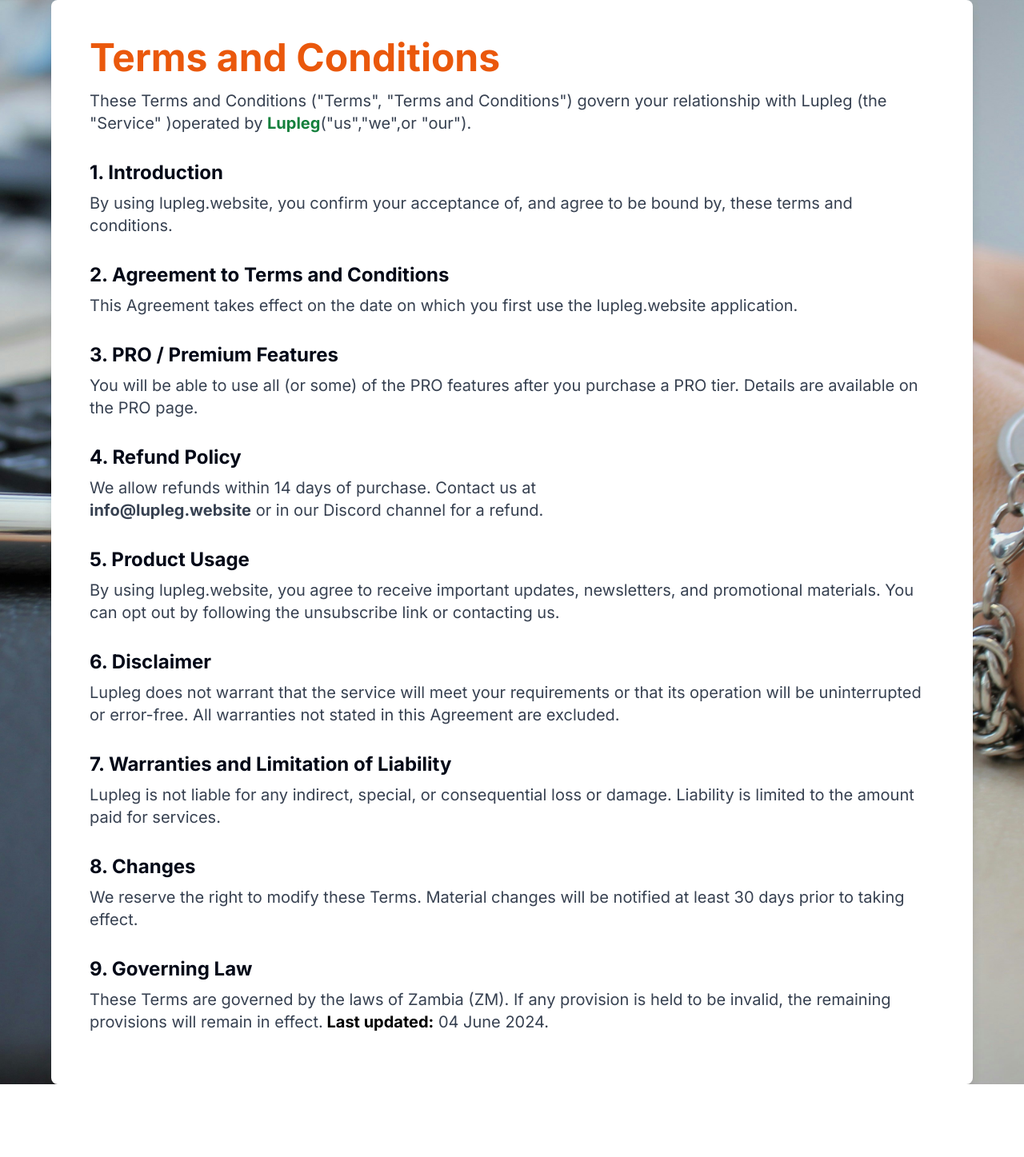
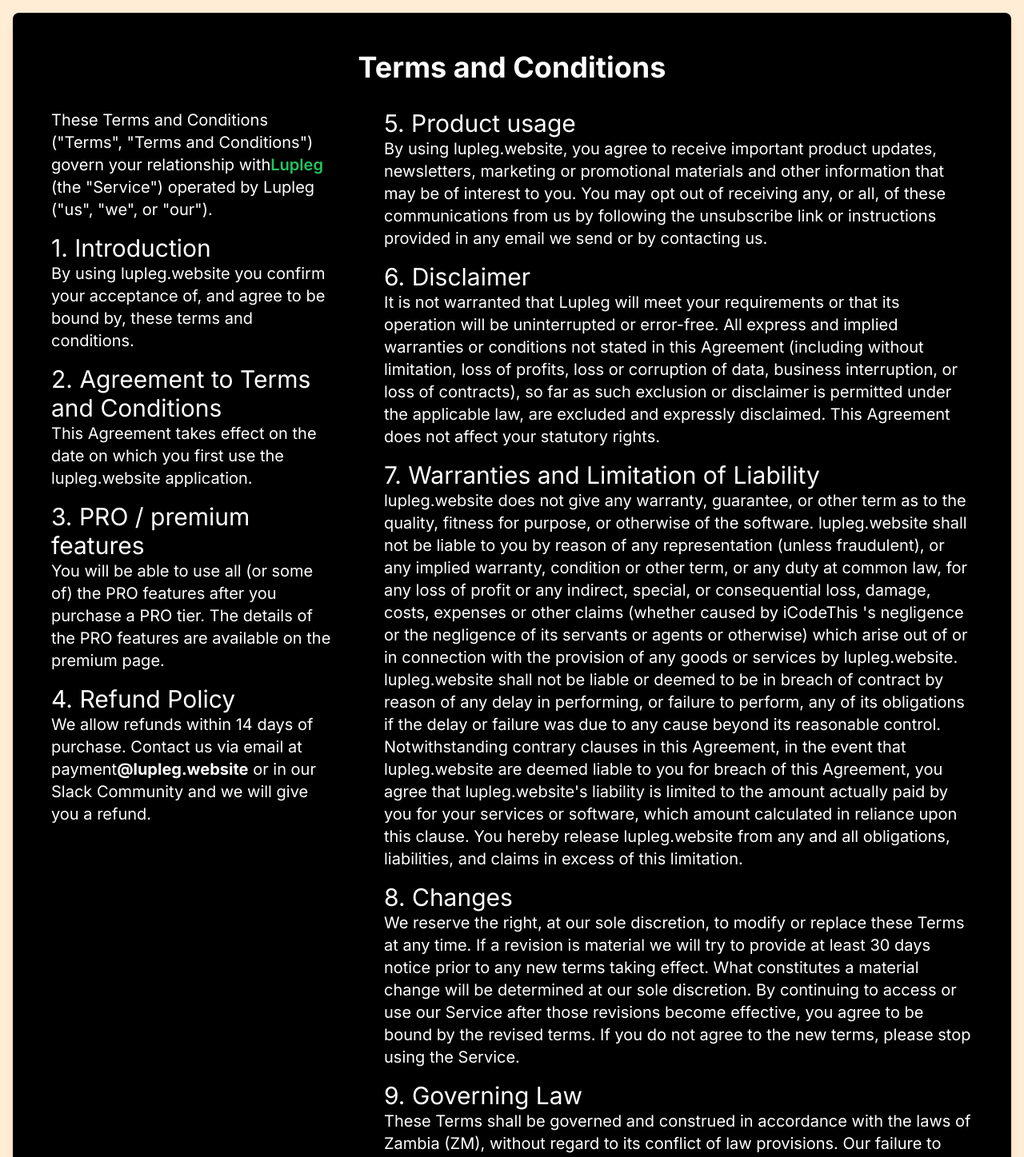
Before and after one commit to Lupleg/Conference, a Next.js app: page /terms in a window 1280 px wide. Shown: the top 1447 px of the page at 80% size. Before the commit the page ends 1356 px from the top, so only its background shows below. Built offline with nearby package versions, Linux system fonts and the light colour scheme.

Commit message:
worked on terms page.

```diff
--- a/app/terms/page.jsx
+++ b/app/terms/page.jsx
@@ -2,94 +2,145 @@
 
 export default function TermsPage() {
   return (
-    <div
-      className="bg-custom-bg bg-cover bg-center min-h-screen flex items-center justify-center"
-      style={{ backgroundImage: "url(/back.jpg)" }}
-    >
-      <div
-        className="bg-white p-6 sm:p-8 md:p-10 lg:p-12 rounded-lg shadow-lg flex flex-col max-w-full mx-4 sm:mx-6 lg:mx-auto"
-        style={{
-          width: "90vw",
-          maxWidth: "1200px",
-          minHeight: "80vh",
-        }}
-      >
-        <h1 className="text-2xl sm:text-3xl md:text-5xl font-bold text-orange-600 mb-4">
+    <div className="min-h-screen bg-orange-100 flex items-center justify-center p-4">
+      <div className="bg-black text-white p-6 sm:p-8 md:p-10 lg:p-12 shadow-lg w-full max-w-7xl rounded-lg flex flex-col justify-between">
+        <div>
+          <h1 className="text-3xl sm:text-4xl font-bold mb-6 sm:mb-8 text-center">
             Terms and Conditions
           </h1>
-        <p className="text-gray-700 mb-4 text-base sm:text-lg md:text-xl">
-          These Terms and Conditions ("Terms", "Terms and Conditions") govern
-          your relationship with Lupleg (the "Service" )operated by{" "}
-          <span className="text-green-700 font-bold">Lupleg</span>
-          ("us","we",or "our").
+          <div className="flex flex-col lg:flex-row">
+            <aside className="lg:w-1/3 lg:pr-8 mb-6 lg:mb-0">
+              <p className="mb-4 text-lg sm:text-xl">
+                These Terms and Conditions ("Terms", "Terms and Conditions")
+                govern your relationship with
+                <span className="text-green-500 font-semibold">
+                  Lupleg
+                </span>{" "}
+                (the "Service") operated by Lupleg ("us", "we", or "our").
               </p>
-        <h3 className="text-lg sm:text-xl md:text-2xl font-bold mt-4 mb-2">
+              <h3 className="text-xl sm:text-2xl lg:text-3xl">
                 1. Introduction
               </h3>
-        <p className="text-gray-700 mb-4 text-base sm:text-lg md:text-xl">
-          By using lupleg.website, you confirm your acceptance of, and agree to
-          be bound by, these terms and conditions.
+              <p className="mb-4 text-lg sm:text-xl">
+                By using lupleg.website you confirm your acceptance of, and
+                agree to be bound by, these terms and conditions.
               </p>
-        <h3 className="text-lg sm:text-xl md:text-2xl font-bold mt-4 mb-2">
+              <h3 className="text-xl sm:text-2xl lg:text-3xl">
                 2. Agreement to Terms and Conditions
               </h3>
-        <p className="text-gray-700 mb-4 text-base sm:text-lg md:text-xl">
-          This Agreement takes effect on the date on which you first use the
-          lupleg.website application.
+              <p className="mb-4 text-lg sm:text-xl">
+                This Agreement takes effect on the date on which you first use
+                the lupleg.website application.
               </p>
-        <h3 className="text-lg sm:text-xl md:text-2xl font-bold mt-4 mb-2">
-          3. PRO / Premium Features
+              <h3 className="text-xl sm:text-2xl lg:text-3xl">
+                3. PRO / premium features
               </h3>
-        <p className="text-gray-700 mb-4 text-base sm:text-lg md:text-xl">
-          You will be able to use all (or some) of the PRO features after you
-          purchase a PRO tier. Details are available on the PRO page.
+              <p className="mb-4 text-lg sm:text-xl">
+                You will be able to use all (or some of) the PRO features after
+                you purchase a PRO tier. The details of the PRO features are
+                available on the premium page.
               </p>
-        <h3 className="text-lg sm:text-xl md:text-2xl font-bold mt-4 mb-2">
+              <h3 className="text-xl sm:text-2xl lg:text-3xl">
                 4. Refund Policy
               </h3>
-        <p className="text-gray-700 mb-4 text-base sm:text-lg md:text-xl">
-          We allow refunds within 14 days of purchase. Contact us at <br />
-          <b>info@lupleg.website</b> or in our Discord channel for a refund.
+              <p className="mb-4 text-lg sm:text-xl">
+                We allow refunds within 14 days of purchase. Contact us via
+                email at payment
+                <span className="font-bold">@lupleg.website</span> or in our
+                Slack Community and we will give you a refund.
               </p>
-        <h3 className="text-lg sm:text-xl md:text-2xl font-bold mt-4 mb-2">
-          5. Product Usage
+            </aside>
+            <div className="lg:w-2/3 lg:pl-8">
+              <h3 className="text-xl sm:text-2xl lg:text-3xl">
+                5. Product usage
               </h3>
-        <p className="text-gray-700 mb-4 text-base sm:text-lg md:text-xl">
-          By using lupleg.website, you agree to receive important updates,
-          newsletters, and promotional materials. You can opt out by following
-          the unsubscribe link or contacting us.
+              <p className="mb-4 text-lg sm:text-xl">
+                By using lupleg.website, you agree to receive important product
+                updates, newsletters, marketing or promotional materials and
+                other information that may be of interest to you. You may opt
+                out of receiving any, or all, of these communications from us by
+                following the unsubscribe link or instructions provided in any
+                email we send or by contacting us.
               </p>
-        <h3 className="text-lg sm:text-xl md:text-2xl font-bold mt-4 mb-2">
-          6. Disclaimer
-        </h3>
-        <p className="text-gray-700 mb-4 text-base sm:text-lg md:text-xl">
-          Lupleg does not warrant that the service will meet your requirements
-          or that its operation will be uninterrupted or error-free. All
-          warranties not stated in this Agreement are excluded.
+              <h3 className="text-xl sm:text-2xl lg:text-3xl">6. Disclaimer</h3>
+              <p className="mb-4 text-lg sm:text-xl">
+                It is not warranted that Lupleg will meet your requirements or
+                that its operation will be uninterrupted or error-free. All
+                express and implied warranties or conditions not stated in this
+                Agreement (including without limitation, loss of profits, loss
+                or corruption of data, business interruption, or loss of
+                contracts), so far as such exclusion or disclaimer is permitted
+                under the applicable law, are excluded and expressly disclaimed.
+                This Agreement does not affect your statutory rights.
               </p>
-        <h3 className="text-lg sm:text-xl md:text-2xl font-bold mt-4 mb-2">
+              <h3 className="text-xl sm:text-2xl lg:text-3xl">
                 7. Warranties and Limitation of Liability
               </h3>
-        <p className="text-gray-700 mb-4 text-base sm:text-lg md:text-xl">
-          Lupleg is not liable for any indirect, special, or consequential loss
-          or damage. Liability is limited to the amount paid for services.
+              <p className="mb-4 text-lg sm:text-xl">
+                lupleg.website does not give any warranty, guarantee, or other
+                term as to the quality, fitness for purpose, or otherwise of the
+                software. lupleg.website shall not be liable to you by reason of
+                any representation (unless fraudulent), or any implied warranty,
+                condition or other term, or any duty at common law, for any loss
+                of profit or any indirect, special, or consequential loss,
+                damage, costs, expenses or other claims (whether caused by
+                iCodeThis 's negligence or the negligence of its servants or
+                agents or otherwise) which arise out of or in connection with
+                the provision of any goods or services by lupleg.website.
+                lupleg.website shall not be liable or deemed to be in breach of
+                contract by reason of any delay in performing, or failure to
+                perform, any of its obligations if the delay or failure was due
+                to any cause beyond its reasonable control. Notwithstanding
+                contrary clauses in this Agreement, in the event that
+                lupleg.website are deemed liable to you for breach of this
+                Agreement, you agree that lupleg.website's liability is limited
+                to the amount actually paid by you for your services or
+                software, which amount calculated in reliance upon this clause.
+                You hereby release lupleg.website from any and all obligations,
+                liabilities, and claims in excess of this limitation.
               </p>
-        <h3 className="text-lg sm:text-xl md:text-2xl font-bold mt-4 mb-2">
-          8. Changes
-        </h3>
-        <p className="text-gray-700 mb-4 text-base sm:text-lg md:text-xl">
-          We reserve the right to modify these Terms. Material changes will be
-          notified at least 30 days prior to taking effect.
+              <h3 className="text-xl sm:text-2xl lg:text-3xl">8. Changes</h3>
+              <p className="mb-4 text-lg sm:text-xl">
+                We reserve the right, at our sole discretion, to modify or
+                replace these Terms at any time. If a revision is material we
+                will try to provide at least 30 days notice prior to any new
+                terms taking effect. What constitutes a material change will be
+                determined at our sole discretion. By continuing to access or
+                use our Service after those revisions become effective, you
+                agree to be bound by the revised terms. If you do not agree to
+                the new terms, please stop using the Service.
               </p>
-        <h3 className="text-lg sm:text-xl md:text-2xl font-bold mt-4 mb-2">
+              <h3 className="text-xl sm:text-2xl lg:text-3xl">
                 9. Governing Law
               </h3>
-        <p className="text-gray-700 mb-4 text-base sm:text-lg md:text-xl">
-          These Terms are governed by the laws of Zambia (ZM). If any provision
-          is held to be invalid, the remaining provisions will remain in effect.
-          <span className="font-bold text-black"> Last updated:</span> 04 June
-          2024.
+              <p className="mb-4 text-lg sm:text-xl">
+                These Terms shall be governed and construed in accordance with
+                the laws of Zambia (ZM), without regard to its conflict of law
+                provisions. Our failure to enforce any right or provision of
+                these Terms will not be considered a waiver of those rights. If
+                any provision of these Terms is held to be invalid or
+                unenforceable by a court, the remaining provisions of these
+                Terms will remain in effect. These Terms constitute the entire
+                agreement between us regarding our Service, and supersede and
+                replace any prior agreements we might have between us regarding
+                the Service.
               </p>
+            </div>
+          </div>
+        </div>
+        <div className="mt-8">
+          <div className="flex flex-col sm:flex-row justify-center space-y-6 sm:space-y-0 sm:space-x-6">
+            <button className="border border-orange-200 text-black px-10 py-2 rounded-full font-medium bg-orange-100">
+              Accept
+            </button>
+            <button className="border border-gray-500 text-white px-10 py-2 rounded-full font-medium bg-black">
+              Decline
+            </button>
+          </div>
+          <p className="text-center mt-8 font-bold">
+            Last Updated: 30 July, 2024
+          </p>
+        </div>
       </div>
     </div>
   );
--- a/app/work/page.jsx
+++ /dev/null
@@ -1,13 +0,0 @@
-import React from "react";
-export default function workpage() {
-  return (
-    <div className="">
-      <div className="font-bold text-4xl mx-4 my-10">
-        <h1>
-          <span className="text-orange-700">Lup</span>
-          <span className="text-green-700">leg</span>
-        </h1>
-      </div>
-    </div>
-  );
-}
```
Lines whose indentation alone changed are shown as unchanged.
